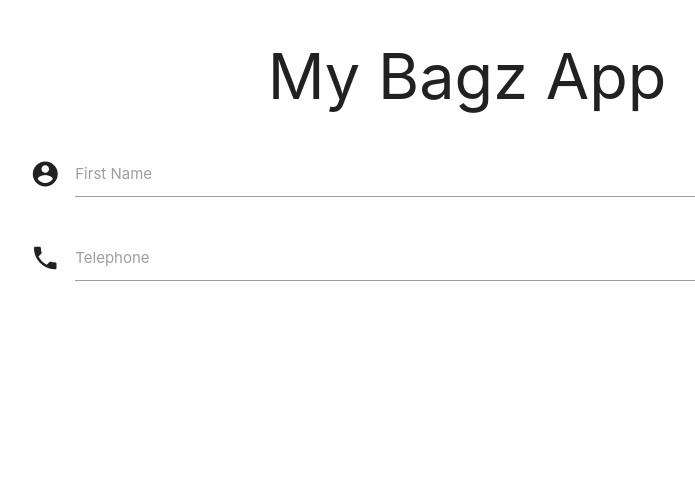
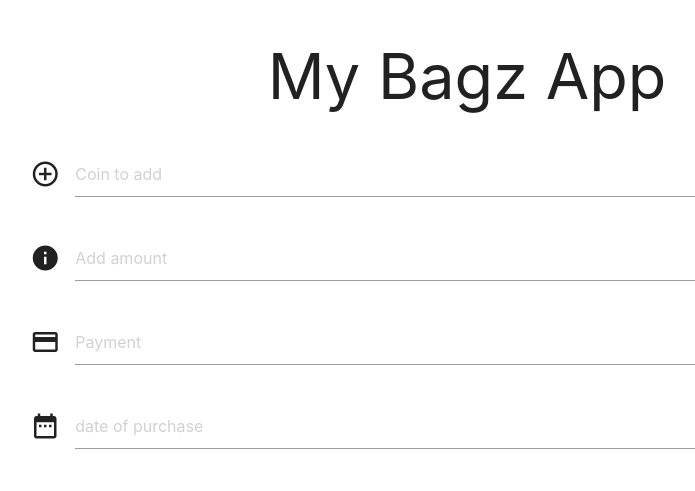
Before and after one commit to NickBell123/Digi-Market-Cap, a Flask app: page / in a window 1280 px wide. Shown: the top 491 px of the page, without its empty margins (173-868 px from the left). Run offline with Flask 2, Linux system fonts and the light colour scheme; some libraries are stand-ins or nearby versions.

Commit message:
date picker added to create_a_bag.html and styling adjustment to form

```diff
--- a/templates/base.html
+++ b/templates/base.html
@@ -12,12 +12,20 @@
 <body>
     <h1 class="center-align">My Bagz App</h1>
     <div class="container">
-    {% block content %}
-    {% endblock %}
+        {% block content %}
+        {% endblock %}
     </div>
 
     <script src="https://code.jquery.com/jquery-3.5.1.slim.min.js"
-        integrity="sha256-4+XzXVhsDmqanXGHaHvgh1gMQKX40OUvDEBTu8JcmNs=" crossorigin="anonymous"></script>
+        integrity="sha256-4+XzXVhsDmqanXGHaHvgh1gMQKX40OUvDEBTu8JcmNs=" crossorigin="anonymous">
+        </script>
+    <script src="https://cdnjs.cloudflare.com/ajax/libs/materialize/1.0.0/js/materialize.min.js"></script>
+    <script type="text/javascript">
+        $(document).ready(function () {
+            $('.datepicker').datepicker();
+        });
+    </script>
+
 </body>
 
 </html>
--- a/templates/create_a_bag.html
+++ b/templates/create_a_bag.html
@@ -2,18 +2,24 @@
 
 {% block content %}
 <div class="row">
-    <form class="col s12">
+    <form action="" method="POST" class="col s12">
       <div class="row">
         <div class="input-field col s12">
-          <i class="material-icons prefix">account_circle</i>
-          <input id="icon_prefix" type="text" class="validate">
-          <label for="icon_prefix">First Name</label>
+          <i class="material-icons prefix">control_point</i>
+          <input id="assets" type="text" name="assets" placeholder="Coin to add" class="validate">
         </div>
         <div class="input-field col s12">
-          <i class="material-icons prefix">phone</i>
-          <input id="icon_telephone" type="tel" class="validate">
-          <label for="icon_telephone">Telephone</label>
+          <i class="material-icons prefix">info</i>
+          <input id="amount_name="amount" type="text" placeholder="Add amount" class="validate">
         </div>
+        <div class="input-field col s12">
+            <i class="material-icons prefix">payment</i>
+            <input id="price_paid" name="price_paid" type="text" placeholder="Payment" class="validate">
+          </div>
+          <div class="input-field col s12">
+            <i class="material-icons prefix">date_range</i>
+            <input id="date_of_purchase" name="date_of_purchase" type="text" placeholder="date of purchase" class="datepicker">
+          </div>
       </div>
     </form>
   </div>
```
